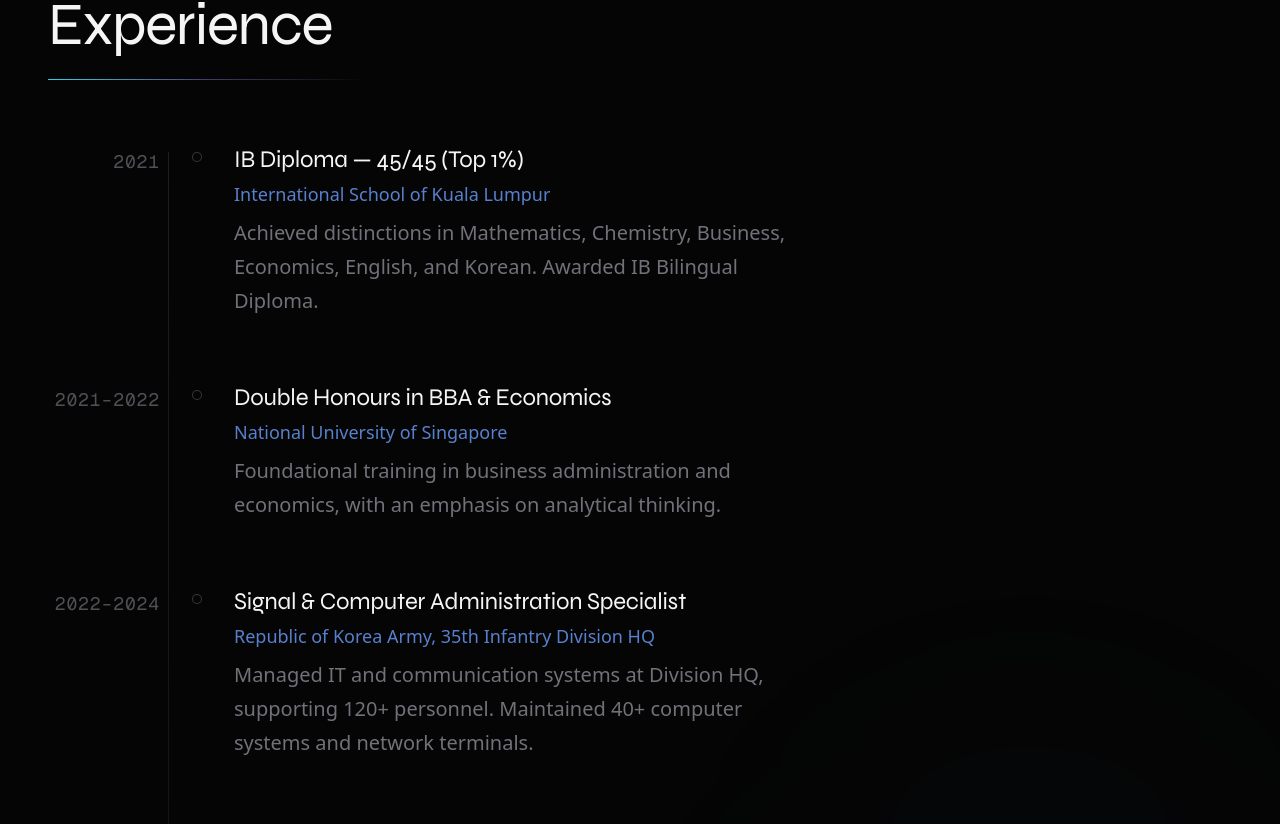
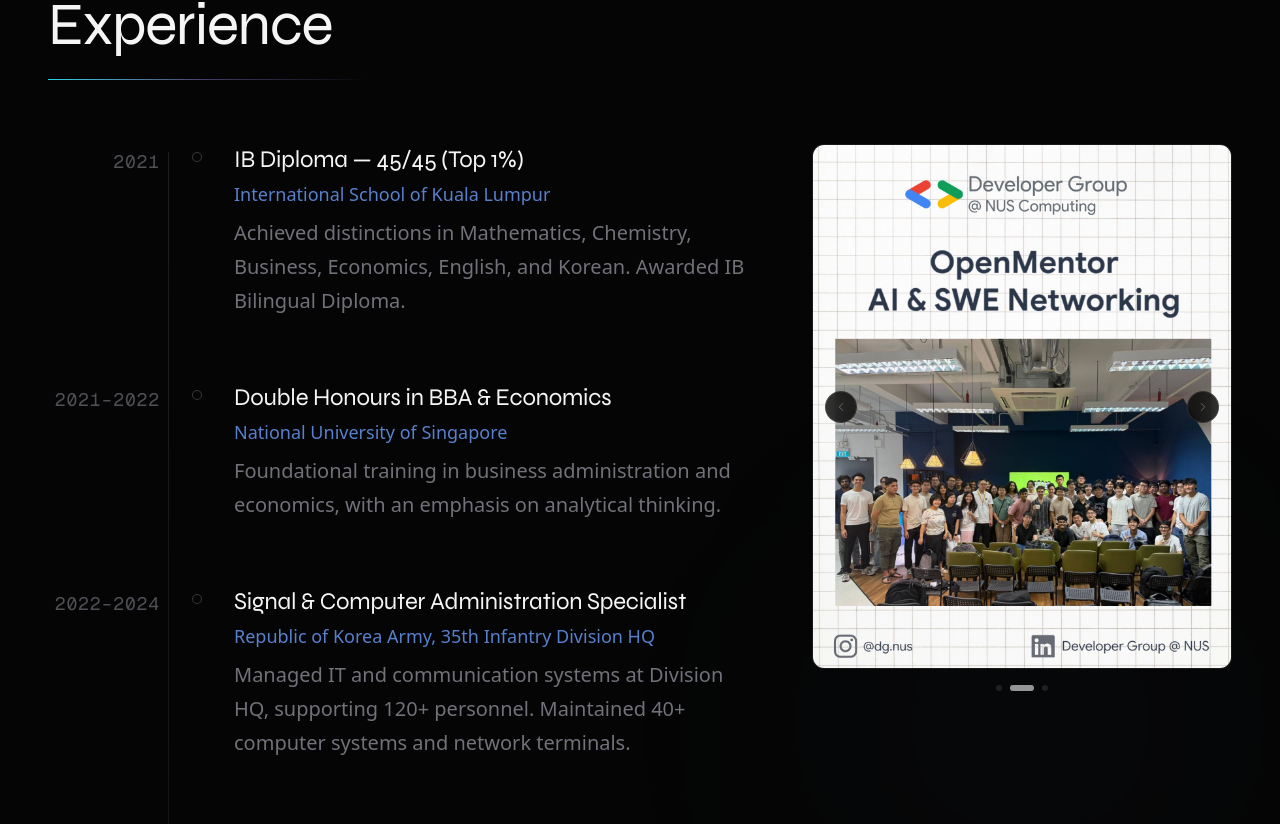
Before and after one commit to kimyungju/portfolio, a Next.js app: page / in a window 1280 px wide. Shown: the part 6296-7120 px from the top of the page. Built offline with nearby package versions, Linux system fonts and the light colour scheme.

Commit message:
feat: enlarge photo carousel and place it beside timeline
- Increase carousel frame to max-w-xl/2xl and image to 800x600
- Layout timeline and carousel side by side on desktop with sticky carousel
- Add resume PDF

```diff
--- a/src/components/Experience.tsx
+++ b/src/components/Experience.tsx
@@ -39,8 +39,16 @@
           className="mt-6 mb-16 h-px w-full max-w-xs origin-left bg-gradient-to-r from-cyan via-purple/40 to-transparent"
         />
 
-        <ExperienceTimeline entries={experiences} />
-        <ImageCarousel />
+        <div className="flex flex-col gap-12 lg:flex-row lg:gap-16">
+          <div className="flex-1 min-w-0">
+            <ExperienceTimeline entries={experiences} />
+          </div>
+          <div className="lg:w-[420px] lg:shrink-0">
+            <div className="lg:sticky lg:top-32">
+              <ImageCarousel />
+            </div>
+          </div>
+        </div>
       </div>
     </section>
   );
--- a/src/components/ImageCarousel.tsx
+++ b/src/components/ImageCarousel.tsx
@@ -27,7 +27,7 @@
   }, [current, next]);
 
   return (
-    <div className="relative mt-12 mx-auto max-w-lg sm:max-w-xl">
+    <div className="relative mx-auto max-w-xl sm:max-w-2xl">
       {/* Image container */}
       <div className="relative overflow-hidden rounded-xl border border-white/[0.06] bg-card-bg">
         <div
@@ -39,8 +39,8 @@
               <Image
                 src={src}
                 alt={`Experience photo ${i + 1}`}
-                width={640}
-                height={480}
+                width={800}
+                height={600}
                 className="w-full"
               />
             </div>
```
Also changed, not shown: 1 other file (tests, documents, lock files or other folders).
